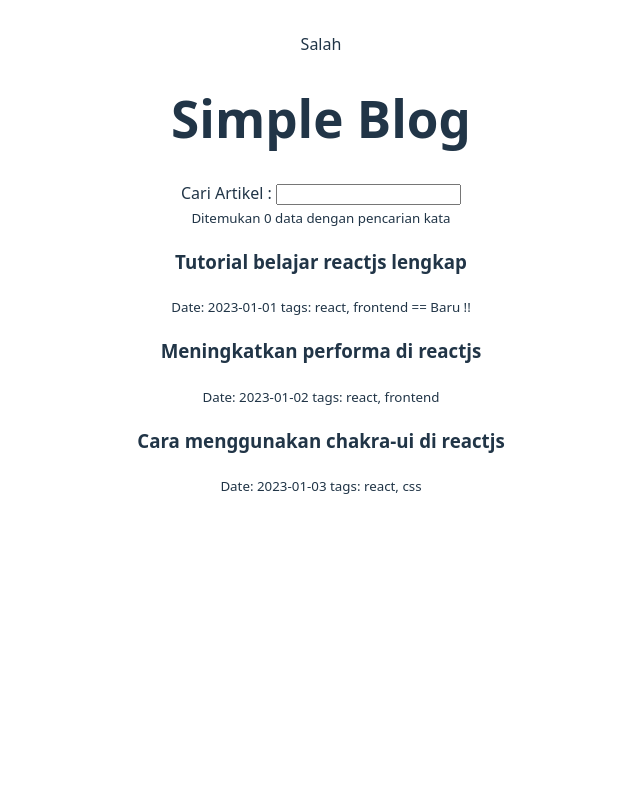
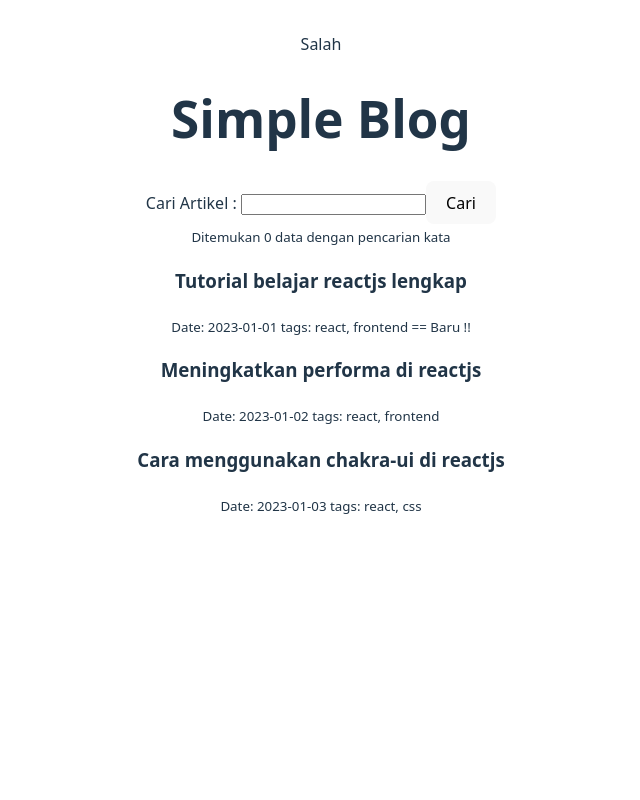
Before and after one commit to dieosurya867/my-shadcn-app, a React (Vite) app: page / in a window 1280 px wide. Shown: the top 800 px of the page, without its empty margins (319-959 px from the left). Built offline with nearby package versions, Linux system fonts and the light colour scheme.

Commit message:
penggunaan method onClick

```diff
--- a/src/components/Search.jsx
+++ b/src/components/Search.jsx
@@ -3,16 +3,37 @@ import { useState } from "react";
 function Search(props) {
   const [search, setSearch] = useState("");
 
-  const changeSearch = (event) => {
+  const changeSearchInput = (event) => {
     // console.log(event.target.value);
     setSearch(event.target.value);
     props.onSearchChange(event.target.value);
   };
 
+  const changeSearchButton = () => {
+    props.onSearchChange(search);
+  };
+
+  //   jika melakukan event keyboard = enter maka jalankan onSearchChange
+  const searchKeydown = (e) => {
+    if (e.key === "Enter") {
+      changeSearchButton();
+    }
+  };
+
+  const handleClick = () => {
+    console.log("test");
+  };
+
   return (
     <>
       <div>
-        Cari Artikel : <input onChange={changeSearch} type="text" />
+        Cari Artikel :{" "}
+        <input
+          onChange={(e) => setSearch(e.target.value)}
+          onKeyDown={searchKeydown}
+          type="text"
+        />
+        <button onClick={changeSearchButton}>Cari</button>
       </div>
       {/* dari hardcode saya buat dinamis */}
       <small>
```
